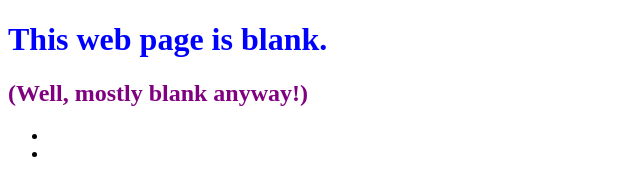
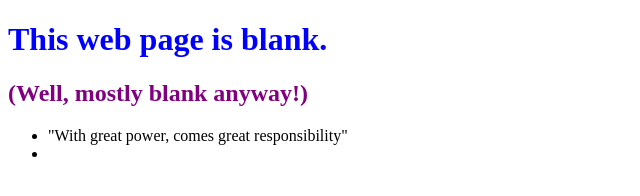
Before and after one commit to TatzeDev/0main_openSAP_repo, a plain HTML site: page index.html in a window 1280 px wide. Shown: the whole page, without its empty margins (0-640 px from the left). Drawn offline with Linux system fonts and the light colour scheme.

Commit message:
Added quote item

```diff
--- a/index.html
+++ b/index.html
@@ -8,7 +8,7 @@
 		<h1 style="color: Blue">This web page is blank.</h1>
 		<h2 style="color: Purple">(Well, mostly blank anyway!)</h2>
 		<ul>
-			<li></li>
+			<li>"With great power, comes great responsibility"</li>
 			<li></li>
 		</ul>
 	</body>
```
